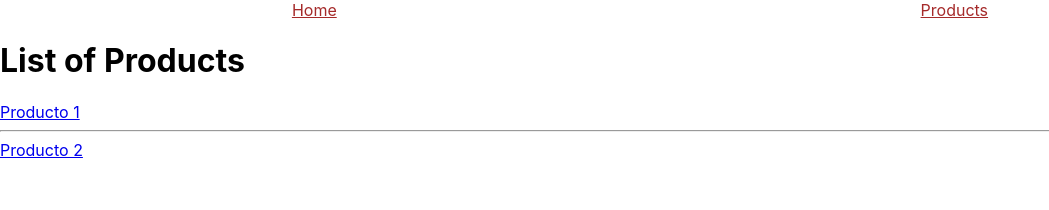
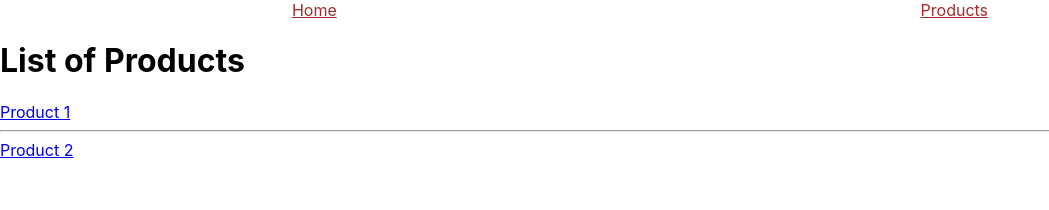
Before and after one commit to DiegoNG90/Rclase007, a React (Create React App) app: page /products in a window 1280 px wide. Shown: the top 210 px of the page, without its empty margins (0-1049 px from the left). Built offline with nearby package versions, Linux system fonts and the light colour scheme.

Commit message:
Testeamos con el CONTEXTO (<Router />). el componente <Products />

```diff
--- a/src/pages/Products/Products.js
+++ b/src/pages/Products/Products.js
@@ -4,9 +4,9 @@
     return (
         <>
             <h1>List of Products</h1>
-            <Link to="/products/1">Producto 1</Link>
+            <Link to="/products/1">Product 1</Link>
             < hr/>
-            <Link to="/products/2">Producto 2</Link>
+            <Link to="/products/2">Product 2</Link>
         </>
     );
 }
```
Also changed, not shown: 1 other file (tests, documents, lock files or other folders).
